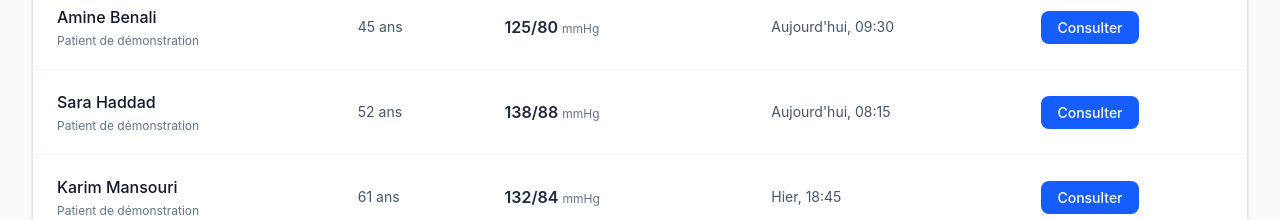
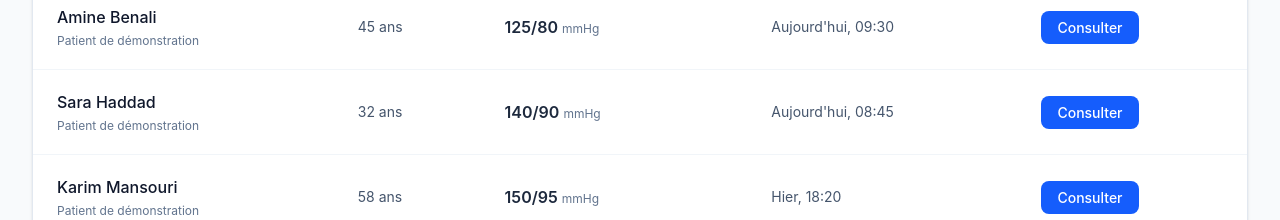
Before and after one commit to Ayoub-Meziani/Pulse, a React app in the folder frontend/: page /doctor in a window 1280 px wide. Shown: the part 580-800 px from the top of the page. Built offline with nearby package versions, Linux system fonts and the light colour scheme; the HTML template or start-up script is replaced by a standard one.

Commit message:
refactor: centralize demo patient data

```diff
--- /dev/null
+++ b/frontend/src/data/demoPatients.js
@@ -0,0 +1,35 @@
+
+const demoPatients = [
+  {
+    id: "1",
+    name: "Amine Benali",
+    age: 45,
+    email: "amine.demo@example.com",
+    phone: "0550 00 00 00",
+    systolic: 125,
+    diastolic: 80,
+    lastMeasurement: "Aujourd'hui, 09:30",
+  },
+  {
+    id: "2",
+    name: "Sara Haddad",
+    age: 32,
+    email: "sara.demo@example.com",
+    phone: "0550 00 00 01",
+    systolic: 140,
+    diastolic: 90,
+    lastMeasurement: "Aujourd'hui, 08:45",
+  },
+  {
+    id: "3",
+    name: "Karim Mansouri",
+    age: 58,
+    email: "karim.demo@example.com",
+    phone: "0550 00 00 02",
+    systolic: 150,
+    diastolic: 95,
+    lastMeasurement: "Hier, 18:20",
+  },
+];
+
+export default demoPatients;
--- a/frontend/src/pages/doctor/DoctorDashboard.jsx
+++ b/frontend/src/pages/doctor/DoctorDashboard.jsx
@@ -1,30 +1,6 @@
 import { Link } from "react-router";
-const demoPatients = [
-  {
-    id: 1,
-    name: "Amine Benali",
-    age: 45,
-    systolic: 125,
-    diastolic: 80,
-    lastMeasurement: "Aujourd'hui, 09:30",
-  },
-  {
-    id: 2,
-    name: "Sara Haddad",
-    age: 52,
-    systolic: 138,
-    diastolic: 88,
-    lastMeasurement: "Aujourd'hui, 08:15",
-  },
-  {
-    id: 3,
-    name: "Karim Mansouri",
-    age: 61,
-    systolic: 132,
-    diastolic: 84,
-    lastMeasurement: "Hier, 18:45",
-  },
-];
+import demoPatients from "../../data/demoPatients";
+
 
 export default function DoctorDashboard() {
   return (
--- a/frontend/src/pages/doctor/PatientDetails.jsx
+++ b/frontend/src/pages/doctor/PatientDetails.jsx
@@ -1,37 +1,6 @@
 import { Link, useParams } from "react-router";
+import demoPatients from "../../data/demoPatients";
 
-const demoPatients = [
-  {
-    id: "1",
-    name: "Amine Benali",
-    age: 45,
-    email: "amine.demo@example.com",
-    phone: "0550 00 00 00",
-    systolic: 125,
-    diastolic: 80,
-    lastMeasurement: "Aujourd'hui, 09:30",
-  },
-  {
-    id: "2",
-    name: "Sara Haddad",
-    age: 52,
-    email: "sara.demo@example.com",
-    phone: "0550 00 00 01",
-    systolic: 138,
-    diastolic: 88,
-    lastMeasurement: "Aujourd'hui, 08:15",
-  },
-  {
-    id: "3",
-    name: "Karim Mansouri",
-    age: 61,
-    email: "karim.demo@example.com",
-    phone: "0550 00 00 02",
-    systolic: 132,
-    diastolic: 84,
-    lastMeasurement: "Hier, 18:45",
-  },
-];
 
 export default function PatientDetails() {
   const { patientId } = useParams();
```
